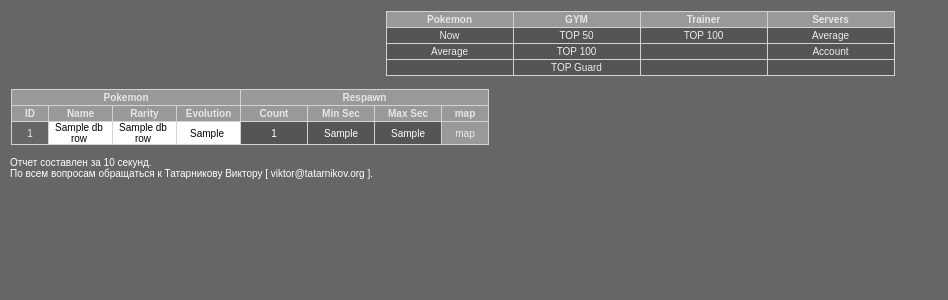
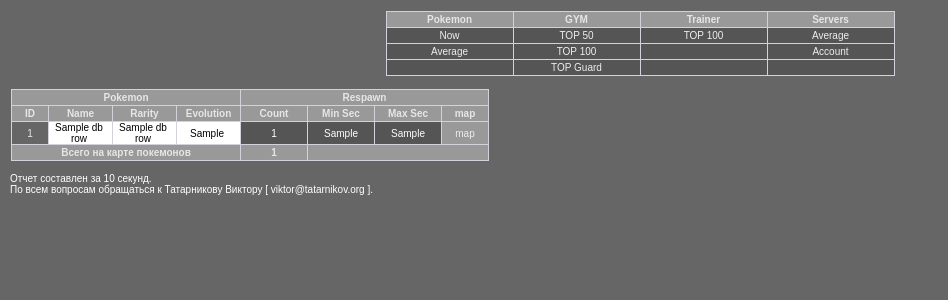
Before and after one commit to MaxOnNet/PokeStats, a Python web app: template templates/report_pokemon_now.html in a window 1280 px wide. Shown: the top 300 px of the page, without its empty margins (0-948 px from the left). Run offline with Jinja, Linux system fonts and the light colour scheme; the template is opened without the code that fills it: most values are stand-ins (such as "Sample title", 1, 10 or a date in 2020).

Commit message:
little fix

```diff
--- a/Interfaces/AI/Stepper/Gymmer.py
+++ b/Interfaces/AI/Stepper/Gymmer.py
@@ -24,7 +24,7 @@ class Gymmer(Normal):
         self.scanner.mode.is_lookup = True
         self.scanner.mode.is_defender = False
 
-        self.scanner.location.distance = 20
+        self.scanner.location.distance = 10
 
         self.session.commit()
 
--- a/templates/report_pokemon_now.html
+++ b/templates/report_pokemon_now.html
@@ -39,6 +39,11 @@
                             <td class="clsBodyRowMap"><a href="/?filterPokemon={{ db_row['pokemon_id'] }}&longitude={{ db_row['respawn_longitude'] }}&latitude={{ db_row['respawn_latitude'] }}">map</a></td>
                         </tr>
                     {% endfor %}
+                    <tr class="clsHeader">
+                        <td class="clsHeader" colspan="4">Всего на карте покемонов</td>
+                        <td class="clsBodyRowCount">{{ table|sum(attribute='respawn_count') }}</td>
+                        <td class="clsHeader" colspan="3"></td>
+                    </tr>
                 </table>
             </td>
         </tr>
```
